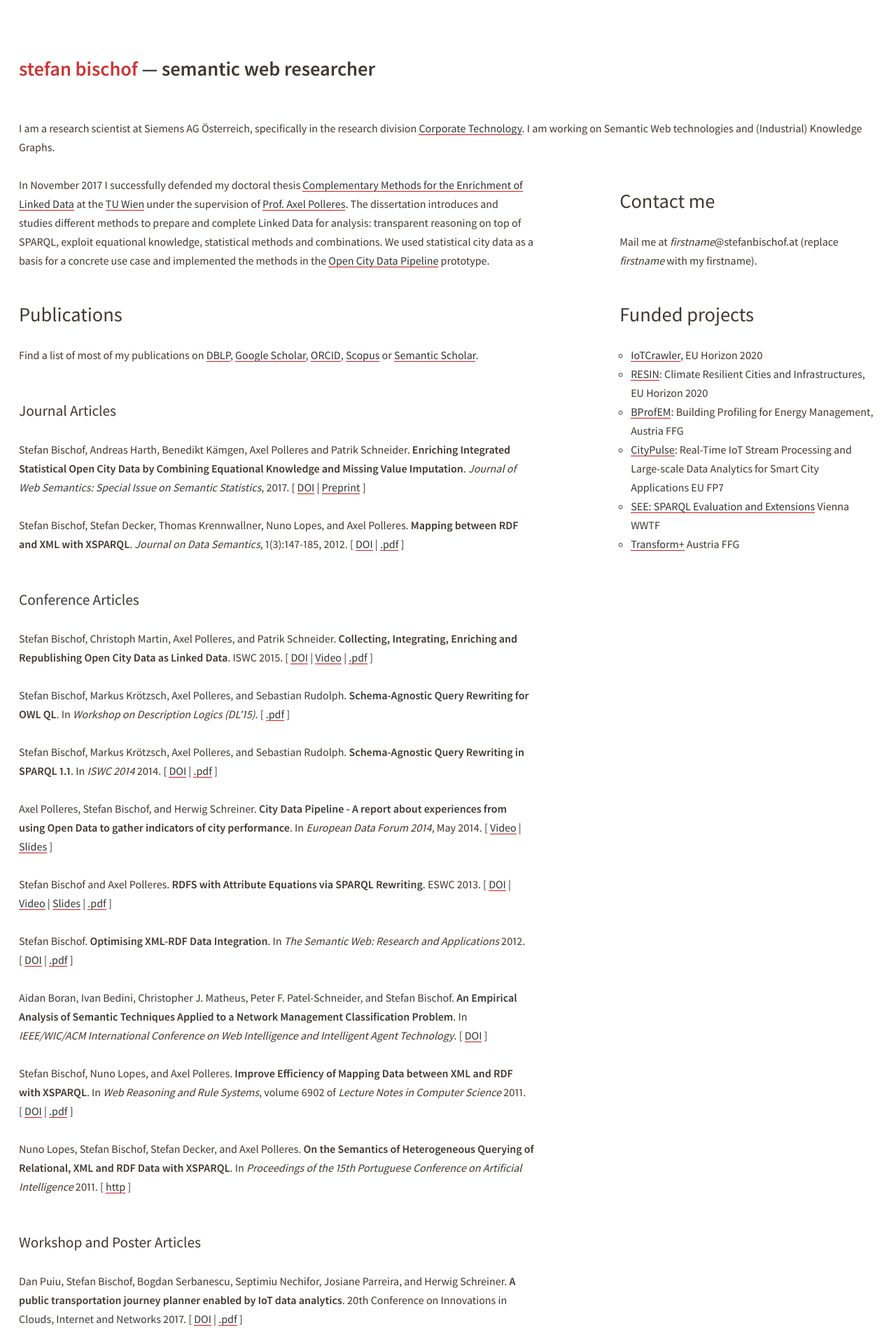
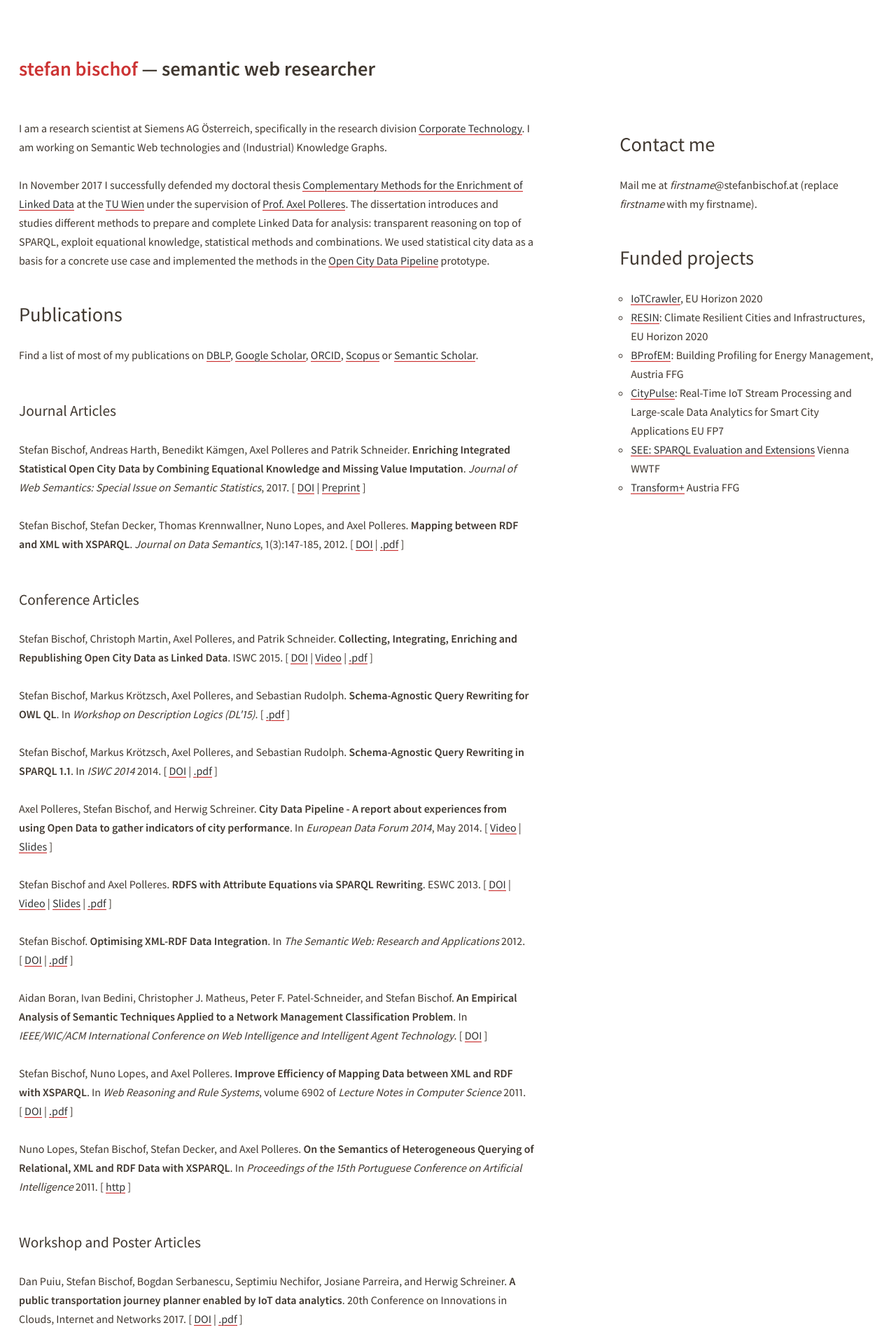
Before and after one commit to stefanbischof/stefanbischof.github.io, a Jekyll site: the page built from index.html, in a window 1280 px wide. Shown: the top 1920 px of the page at 70% size. Built offline with Jekyll 4.4.1, drawn with Linux system fonts in a browser that asks for light colours.

Commit message:
fixed order of divs

```diff
--- a/index.html
+++ b/index.html
@@ -3,10 +3,12 @@ layout: default
 header: big
 ---
 
+<div class="row">
+       <div class="col8">
+
 <p>I am a research scientist at Siemens AG Österreich, specifically in the research division <a href="https://www.siemens.com/global/en/home/company/innovation/corporate-technology.html">Corporate Technology</a>. I am working on Semantic Web technologies and (Industrial) Knowledge Graphs. </p>
 
-<div class="row">
-       <div class="col8">
+
 
 <p>In November 2017 I successfully defended my doctoral thesis <a href="#Bischof2017"><emph>Complementary Methods for the Enrichment of Linked Data</emph></a> at the <a href="https://www.tuwien.ac.at/">TU Wien</a> under the supervision of <a href="http://polleres.net/">Prof. Axel Polleres</a>. The dissertation introduces and studies different methods to prepare and complete Linked Data for analysis: transparent reasoning on top of SPARQL, exploit equational knowledge, statistical methods and combinations. We used statistical city data as a basis for a concrete use case and implemented the methods in the <a href="http://citydata.wu.ac.at/ocdp/">Open City Data Pipeline</a> prototype.
 </p>
```
